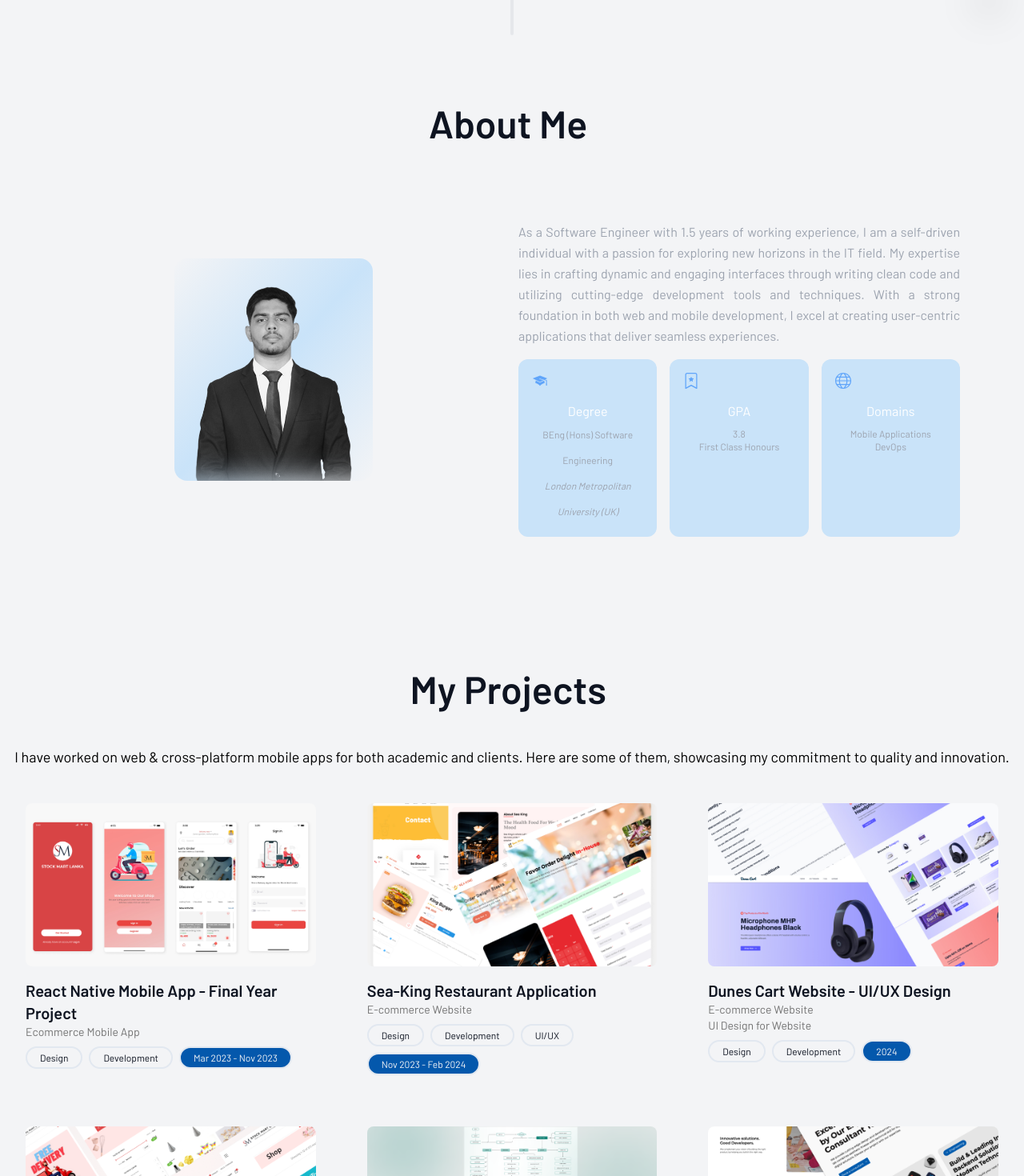
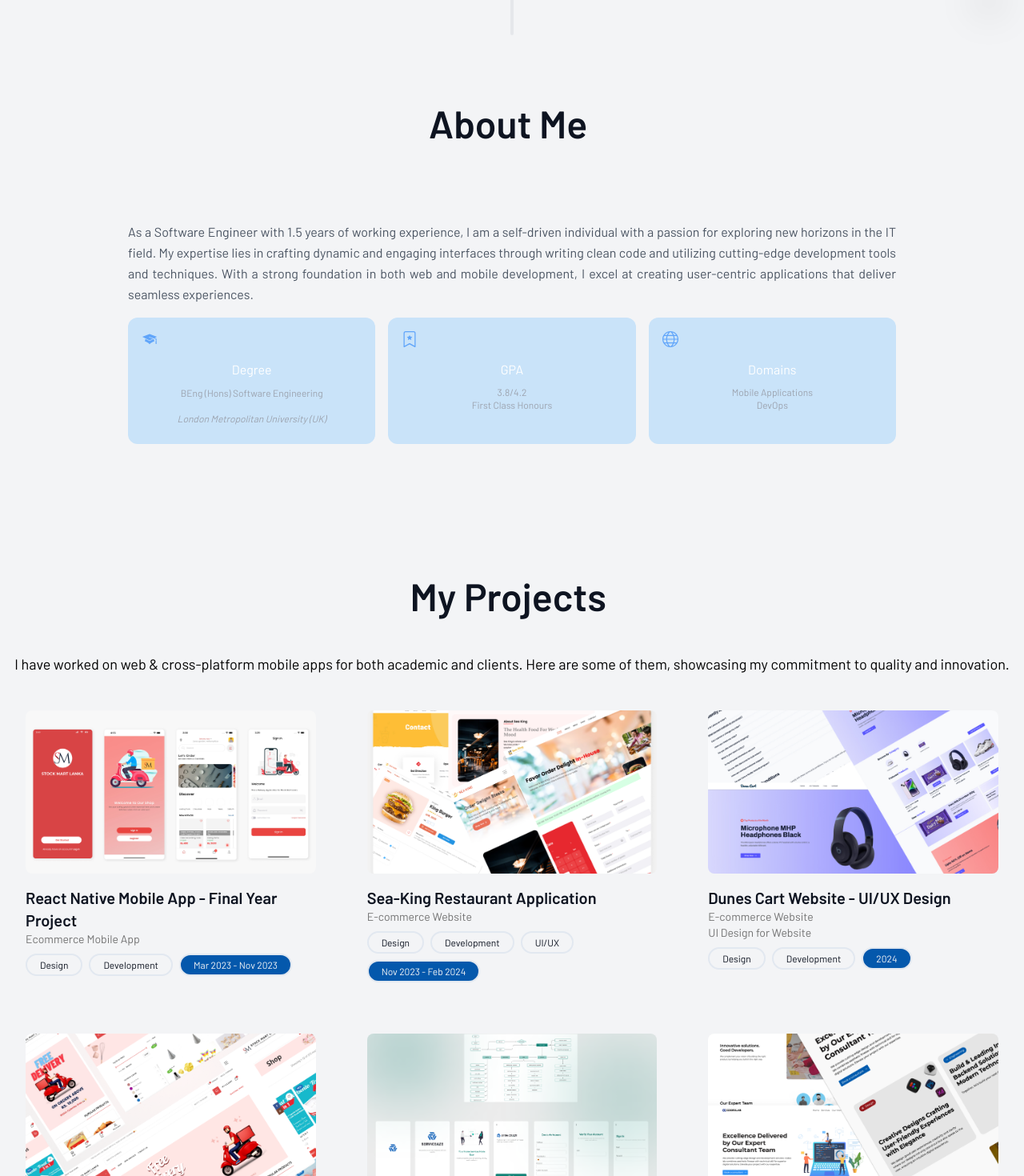
Before and after one commit to m-amaann/my-portfolio, a Next.js app: page / in a window 1280 px wide. Shown: the part 780-2250 px from the top of the page at 80% size. Built offline with nearby package versions, Linux system fonts and the light colour scheme.

Commit message:
whatsapp

```diff
--- a/app/layout.tsx
+++ b/app/layout.tsx
@@ -8,6 +8,7 @@ import { ThemeProvider } from "@/components/theme-provider";
 import ThemeSwitch from "@/components/theme-switch";
 import ScrollProvider from "@/components/scroll-provider";
 import Footer from "@/components/footer";
+import WhatsAppChatWidget from "@/components/whatsapp-chat-widget";
 
 const barlow = Barlow({
   subsets: ["latin"],
@@ -57,6 +58,7 @@ export default function RootLayout({
             <SpeedInsights />
             <Footer />
             <Toaster position="top-right" />
+            <WhatsAppChatWidget/>
             <ThemeSwitch />
           </ThemeProvider>
         </ScrollProvider>
--- a/components/layout/about.tsx
+++ b/components/layout/about.tsx
@@ -5,13 +5,14 @@ import { GiGraduateCap } from 'react-icons/gi';
 import { TfiWorld } from "react-icons/tfi";
 import { useSectionInView } from "@/hooks/useSection";
 import Image from 'next/image';
+
 export default function About() {
   const { ref } = useSectionInView("About");
 
   return (
     <motion.section
       ref={ref}
-      className="mb-24 mt-8 text-center leading-8 sm:mb-40 scroll-mt-28 px-4 md:px-0 justify-center"
+      className="mb-24 mt-8 text-center leading-8 sm:mb-40 scroll-mt-28 px-4 md:px-8 lg:px-0 justify-center"
       initial={{ opacity: 0, y: 100 }}
       animate={{ opacity: 1, y: 0 }}
       transition={{ delay: 0.5 }}
@@ -19,25 +20,31 @@ export default function About() {
     >
       <SectionHeading>About Me</SectionHeading>
 
-      <div className="grid grid-cols-1 md:grid-cols-2 gap-4 md:gap-4 lg:gap-4 md:mx-14 lg:mx-16 items-center justify-center">
-        <div className="w-4/3 md:w-2/3 lg:w-1/2 mx-auto">
-          <div className="w-[90%] aspect-w-1 aspect-h-1 rounded-2xl bg-gradient-to-br from-transparent via-[#c9e3f9] to-transparent grid place-items-center pt-4 overflow-hidden">
+      {/* Container for Image and Text */}
+      <div className="flex flex-col md:flex-row gap-8 items-start justify-center lg:mx-28 md:mx-24 mx-2">
+
+        {/* Image Section (visible on mobile and hidden on md, lg, xl) */}
+        <div className="hidden md:hidden w-full">
+          <div className="w-full aspect-w-1 aspect-h-1 rounded-2xl bg-gradient-to-br from-transparent via-[#c9e3f9] to-transparent grid place-items-center pt-4 overflow-hidden">
             <Image
-              className="rounded-2xl transition-all duration-400 ease-in-out hover:repeat-infinite hover:scale-110"
+              className="rounded-2xl transition-all duration-400 ease-in-out hover:scale-110"
               src="/profile/image.png"
               alt="Me"
-              width={300}
-              height={300}
+              width={600}
+              height={600}
               layout="responsive"
             />
           </div>
         </div>
 
-        <div className="text-white">
-          <p className="mt-6 text-gray-400 leading-relaxed pb-4" style={{ textAlign: 'justify' }}>
+        {/* Text Section */}
+        <div className="text-white md:px-6 lg:px-8 flex flex-col justify-start">
+          <p className="mt-6 text-gray-600 leading-relaxed pb-4 text-base text-justify">
             As a Software Engineer with 1.5 years of working experience, I am a self-driven individual with a passion for exploring new horizons in the IT field. My expertise lies in crafting dynamic and engaging interfaces through writing clean code and utilizing cutting-edge development tools and techniques. With a strong foundation in both web and mobile development, I excel at creating user-centric applications that deliver seamless experiences.
           </p>
-          <div className="grid grid-cols-1 sm:grid-cols-2 md:grid-cols-3 lg:grid-cols-3 xl:grid-cols-3 gap-4">
+
+          {/* Additional Information */}
+          <div className="grid grid-cols-1 sm:grid-cols-2 md:grid-cols-3 lg:grid-cols-3 gap-4">
             <article className="dark:bg-[#0458AC] bg-[#c9e3f9] border border-transparent rounded-xl p-4 text-center transition-all duration-400 ease-in-out hover:bg-transparent hover:border-blue-400">
               <GiGraduateCap className="text-blue-400 text-xl mb-4" />
               <h5 className="text-base">Degree</h5>
@@ -48,7 +55,7 @@ export default function About() {
               <BsBookmarkStar className="text-blue-400 text-xl mb-4" />
               <h5 className="text-base mb-2">GPA</h5>
               <div className="text-xs text-gray-400">
-                3.8 <br />First Class Honours
+                3.8/4.2 <br />First Class Honours
               </div>
             </article>
 
--- a/components/layout/intro.tsx
+++ b/components/layout/intro.tsx
@@ -145,7 +145,6 @@ export default function Intro() {
       {/* Image Section */}
       <div className="w-full md:w-1/2 flex justify-center items-center mt-6 sm:mt-8 md:mt-0">
         <div className="w-full h-full flex justify-center items-center overflow-hidden">
-
           <Image
             src="/profile/PROFILE.png"
             className=" w-full h-auto"
@@ -153,7 +152,6 @@ export default function Intro() {
             height={300}
             alt="Profile Image"
           />
-
         </div>
       </div>
     </section>
--- /dev/null
+++ b/components/whatsapp-chat-widget.tsx
@@ -0,0 +1,21 @@
+// components/WhatsAppChatWidget.tsx
+'use client';
+
+import { useEffect } from 'react';
+
+export default function WhatsAppChatWidget() {
+  useEffect(() => {
+    // Load the Elfsight script dynamically
+    const script = document.createElement('script');
+    script.src = 'https://static.elfsight.com/platform/platform.js';
+    script.dataset.useServiceCore = 'true';
+    script.defer = true;
+    document.body.appendChild(script);
+  }, []);
+
+  return (
+    <div>
+      <div className="elfsight-app-94476872-827d-474f-934a-0f7e58360c0e" data-elfsight-app-lazy></div>
+    </div>
+  );
+}
--- a/tailwind.config.ts
+++ b/tailwind.config.ts
@@ -32,17 +32,17 @@ const config = {
         '96': '24rem',
       },
       width: {
-        "30": "30%", // Custom width class for 30%
+        "30": "30%",
       },
       backgroundColor: {
-        "custom-rgba": "rgba(24, 34, 57, 0.83)", // Custom background color
+        "custom-rgba": "rgba(24, 34, 57, 0.83)",
       },
       padding: {
-        "13px": "13px", // Custom padding
+        "13px": "13px",
         "70px": "70px",
       },
       minHeight: {
-        "375px": "375px", // Custom minimum height
+        "375px": "375px",
       },
       fontFamily: {
         barlow: "Barlow",
```
